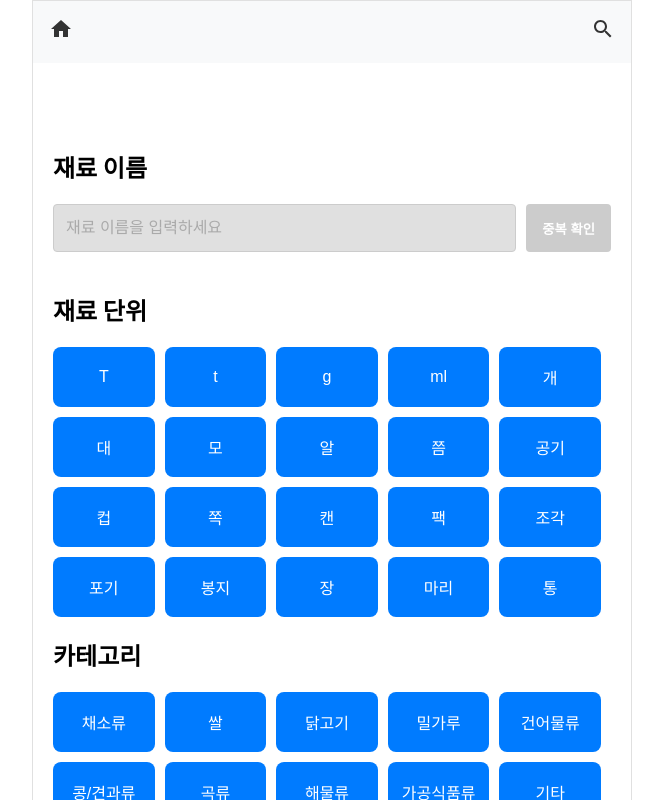
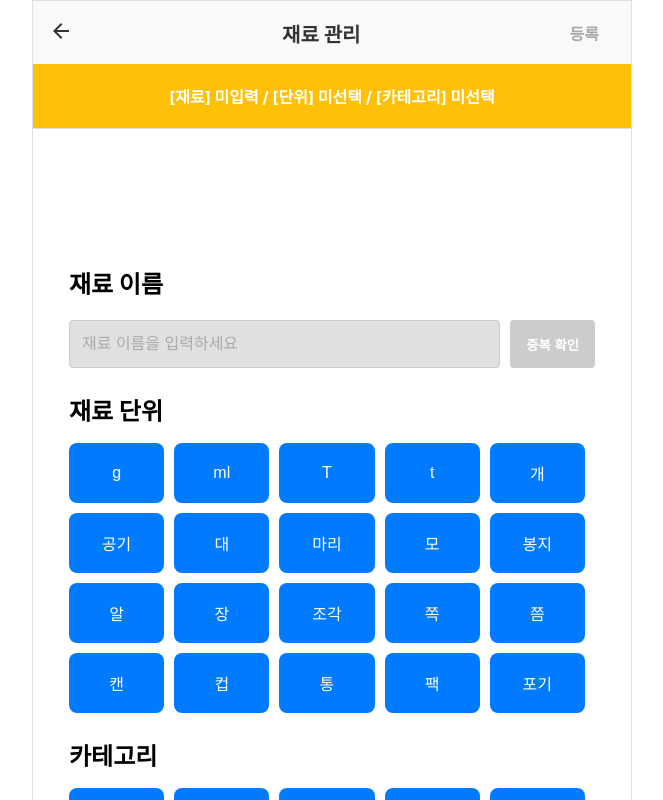
Before and after one commit to devRonPark/costcook-frontend, a React (Create React App) app: page /admin/material in a window 1280 px wide. Shown: the top 800 px of the page, without its empty margins (308-971 px from the left). Built offline with nearby package versions, Linux system fonts and the light colour scheme.

Commit message:
Feat: 관리자 재료 등록 화면 (#2)
관리자 form 헤더를 만들었습니다.

```diff
--- a/src/assets/data/categories.json
+++ b/src/assets/data/categories.json
@@ -1,17 +1,17 @@
 [
+  { "id": 9, "name": "가공식품류" },
+  { "id": 5, "name": "건어물류" },
+  { "id": 7, "name": "곡류" },
+  { "id": 13, "name": "과일류" },
+  { "id": 10, "name": "기타" },
+  { "id": 12, "name": "달걀/유제품" },
+  { "id": 3, "name": "닭고기" },
+  { "id": 11, "name": "돼지고기" },
+  { "id": 4, "name": "밀가루" },
+  { "id": 29, "name": "버섯류" },
+  { "id": 28, "name": "소고기" },
+  { "id": 2, "name": "쌀" },
   { "id": 1, "name": "채소류" },
-  { "id": 2, "name": "쌀" },
-  { "id": 3, "name": "닭고기" },
-  { "id": 4, "name": "밀가루" },
-  { "id": 5, "name": "건어물류" },
   { "id": 6, "name": "콩/견과류" },
-  { "id": 7, "name": "곡류" },
-  { "id": 8, "name": "해물류" },
-  { "id": 9, "name": "가공식품류" },
-  { "id": 10, "name": "기타" },
-  { "id": 11, "name": "돼지고기" },
-  { "id": 12, "name": "달걀/유제품" },
-  { "id": 13, "name": "과일류" },
-  { "id": 28, "name": "소고기" },
-  { "id": 29, "name": "버섯류" }
+  { "id": 8, "name": "해물류" }
 ]
--- a/src/assets/data/units.json
+++ b/src/assets/data/units.json
@@ -1,22 +1,22 @@
 [
+  { "id": 3, "name": "g" },
+  { "id": 4, "name": "ml" },
   { "id": 1, "name": "T" },
   { "id": 2, "name": "t" },
-  { "id": 3, "name": "g" },
-  { "id": 4, "name": "ml" },
   { "id": 5, "name": "개" },
+  { "id": 10, "name": "공기" },
   { "id": 6, "name": "대" },
+  { "id": 19, "name": "마리" },
   { "id": 7, "name": "모" },
+  { "id": 17, "name": "봉지" },
   { "id": 8, "name": "알" },
+  { "id": 18, "name": "장" },
+  { "id": 15, "name": "조각" },
+  { "id": 12, "name": "쪽" },
   { "id": 9, "name": "쯤" },
-  { "id": 10, "name": "공기" },
+  { "id": 13, "name": "캔" },
   { "id": 11, "name": "컵" },
-  { "id": 12, "name": "쪽" },
-  { "id": 13, "name": "캔" },
+  { "id": 20, "name": "통" },
   { "id": 14, "name": "팩" },
-  { "id": 15, "name": "조각" },
-  { "id": 16, "name": "포기" },
-  { "id": 17, "name": "봉지" },
-  { "id": 18, "name": "장" },
-  { "id": 19, "name": "마리" },
-  { "id": 20, "name": "통" }
+  { "id": 16, "name": "포기" }
 ]
--- a/src/components/admin/AdminLayout.jsx
+++ b/src/components/admin/AdminLayout.jsx
@@ -1,19 +1,58 @@
-// src/components/admin/AdminLayout.js
-import React from 'react';
+// src/components/admin/AdminLayout.jsx
+import React, { useState } from 'react';
 import styled from 'styled-components';
-import Header from '../layout/Header';
+import FormHeader from './FormHeader';
+import ExitModal from './ExitModal';
 
-const AdminLayout = ({ children }) => (
+const AdminLayout = ({ children, title, rightLabel, isRegisterEnabled, isModified, onSubmit }) => {
+  const [isModalOpen, setIsModalOpen] = useState(false);
+
+  // 뒤로 가기 클릭 핸들러
+  const handleBackClick = () => {
+    if (isModified) {
+      setIsModalOpen(true); // 변경사항이 있는 경우 모달 열기
+    } else {
+      window.history.back(); // 변경사항이 없으면 그냥 뒤로가기
+    }
+  };
+
+  // 모달에서 "예"를 클릭했을 때 동작
+  const handleModalConfirm = () => {
+    setIsModalOpen(false);
+    window.history.back(); // 뒤로 가기
+  };
+
+  // 모달에서 "아니요"를 클릭했을 때 동작
+  const handleModalCancel = () => {
+    setIsModalOpen(false); // 모달 닫기
+  };
+
+  return (
     <Container>
       <FixedHeader>
-      <Header />
+        <FormHeader
+          title={title}
+          rightLabel={rightLabel}
+          isRegisterEnabled={isRegisterEnabled}
+          onBackClick={handleBackClick}
+          onSubmit={onSubmit} // 등록 버튼 클릭 시 호출할 함수 전달
+        />
       </FixedHeader>
       <Content>{children}</Content>
+
+      {/* ExitModal 컴포넌트 사용 */}
+      <ExitModal
+        isOpen={isModalOpen}
+        onConfirm={handleModalConfirm}
+        onCancel={handleModalCancel}
+      />
     </Container>
   );
+};
 
 export default AdminLayout;
 
+// 스타일 컴포넌트 정의
 const Container = styled.div`
   display: flex;
   flex-direction: column;
@@ -25,25 +64,18 @@ const Container = styled.div`
   border: 1px solid rgb(224, 224, 224);
   border-radius: 8px;
   background-color: white;
-  padding-top: 64px; /* 헤더 고정에 따른 여유 공간 확보 */
 `;
 
 const FixedHeader = styled.div`
   position: fixed;
   top: 0;
-  left: 50%; /* 중앙 정렬 */
+  left: 50%;
   transform: translateX(-50%);
   width: 100%;
   max-width: 600px;
-  padding: 16px 0; /* 위아래로 padding 설정 */
+  padding: 16px 0;
   background-color: #f8f9fa;
-  display: flex;
-  justify-content: space-between;
-  align-items: center;
-  box-sizing: border-box;
   z-index: 1000;
-
-  /* 전체 테두리를 적용하되 하단 테두리만 제거 */
   border: 1px solid rgb(224, 224, 224);
   border-bottom: none;
 `;
@@ -53,6 +85,6 @@ const Content = styled.div`
   width: 100%;
   padding: 20px;
   box-sizing: border-box;
-  margin-top: 64px; /* 고정된 헤더 높이만큼 여백 추가 */
-  overflow-y: auto; /* 콘텐츠 스크롤 */
+  overflow-y: auto;
+  margin-top: 64px;
 `;
--- a/src/components/admin/DuplicateContainer.jsx
+++ b/src/components/admin/DuplicateContainer.jsx
@@ -1,8 +1,7 @@
-// src/components/admin/DuplicateContainer.js
 import React, { useState, useEffect } from 'react';
 import styled from 'styled-components';
 
-const DuplicateContainer = ({ data, placeholder }) => {
+const DuplicateContainer = ({ data, placeholder, onCheckDuplicate }) => {
   const [inputValue, setInputValue] = useState('');
   const [isDuplicate, setIsDuplicate] = useState(null);
   const [isButtonDisabled, setIsButtonDisabled] = useState(true); // 버튼 비활성화 상태
@@ -21,6 +20,11 @@ const DuplicateContainer = ({ data, placeholder }) => {
     if (trimmedValue) {
       const duplicate = data.some((item) => item.name === trimmedValue);
       setIsDuplicate(duplicate);
+
+      // 부모 컴포넌트로 중복 여부와 입력값 전달
+      if (onCheckDuplicate) {
+        onCheckDuplicate(trimmedValue, duplicate);
+      }
     }
   };
 
--- /dev/null
+++ b/src/components/admin/ExitModal.jsx
@@ -0,0 +1,73 @@
+// src/components/common/ExitModal.jsx
+import React from 'react';
+import styled from 'styled-components';
+
+const ExitModal = ({ isOpen, onConfirm, onCancel }) => {
+  if (!isOpen) {
+    return null; // 모달이 열려 있지 않으면 렌더링하지 않음
+  }
+
+  return (
+    <ModalOverlay>
+      <ModalContent>
+        <ModalText>변경사항이 있습니다. 정말로 나가시겠습니까?</ModalText>
+        <ModalButtons>
+          <ModalButton onClick={onConfirm} primary>
+            예
+          </ModalButton>
+          <ModalButton onClick={onCancel}>아니요</ModalButton>
+        </ModalButtons>
+      </ModalContent>
+    </ModalOverlay>
+  );
+};
+
+export default ExitModal;
+
+// 스타일 컴포넌트 정의
+const ModalOverlay = styled.div`
+  position: fixed;
+  top: 0;
+  left: 0;
+  right: 0;
+  bottom: 0;
+  background-color: rgba(0, 0, 0, 0.5);
+  display: flex;
+  align-items: center;
+  justify-content: center;
+  z-index: 2000;
+`;
+
+const ModalContent = styled.div`
+  background-color: white;
+  padding: 40px; /* padding을 더 크게 해서 모양을 더 예쁘게 */
+  border-radius: 12px; /* 더 부드러운 모서리 */
+  width: 525px; /* 모달의 너비를 조금 늘려 시각적으로 더 안정감 */
+  box-shadow: 0 8px 16px rgba(0, 0, 0, 0.2);
+  text-align: center;
+`;
+
+const ModalText = styled.p`
+  margin-bottom: 24px;
+  font-size: 1.2rem;
+  color: #333;
+`;
+
+const ModalButtons = styled.div`
+  display: flex;
+  justify-content: center;
+  gap: 16px; /* 버튼 사이의 간격을 좀 더 넓게 */
+`;
+
+const ModalButton = styled.button`
+  padding: 16px 32px; /* 버튼 크기 증가 */
+  font-size: 1.1rem; /* 버튼 텍스트 크기 증가 */
+  border: none;
+  border-radius: 8px; /* 버튼 모서리 둥글게 */
+  cursor: pointer;
+  background-color: ${(props) => (props.primary ? '#007bff' : '#aaa')};
+  color: white;
+  &:hover {
+    background-color: ${(props) => (props.primary ? '#0056b3' : '#888')};
+  }
+`;
--- /dev/null
+++ b/src/components/admin/FormHeader.jsx
@@ -0,0 +1,77 @@
+// src/components/admin/FormHeader.jsx
+import React from 'react';
+import styled from 'styled-components';
+import ArrowBackIcon from '@mui/icons-material/ArrowBack';
+
+const FormHeader = ({ title, rightLabel, isRegisterEnabled, onBackClick, onSubmit }) => (
+  <HeaderContainer>
+    <IconWrapper onClick={onBackClick}>
+      <ArrowBackIconStyled />
+    </IconWrapper>
+    <Title>{title}</Title>
+    <RightContainer>
+      {rightLabel && (
+        <RegisterLabel
+          isEnabled={isRegisterEnabled}
+          onClick={isRegisterEnabled ? onSubmit : undefined}
+        >
+          {rightLabel}
+        </RegisterLabel>
+      )}
+    </RightContainer>
+  </HeaderContainer>
+);
+
+export default FormHeader;
+
+// 스타일 컴포넌트 정의
+const HeaderContainer = styled.header`
+  box-sizing: border-box;
+  width: 100%;
+  padding: 0 16px;
+  display: flex;
+  align-items: center;
+  justify-content: space-between;
+  background-color: #f8f9fa;
+  height: 64px;
+  position: fixed;
+  top: 0;
+  left: 50%;
+  transform: translateX(-50%);
+  z-index: 1000;
+`;
+
+const IconWrapper = styled.div`
+  cursor: pointer;
+  color: #333;
+  &:hover {
+    color: #007bff;
+  }
+`;
+
+const ArrowBackIconStyled = styled(ArrowBackIcon)`
+  width: 24px;
+  height: 24px;
+`;
+
+const Title = styled.h1`
+  font-size: 1.25rem;
+  font-weight: bold;
+  color: #333;
+  margin: 0;
+  text-align: center;
+  flex-grow: 1;
+`;
+
+const RightContainer = styled.div`
+  display: flex;
+  align-items: center;
+`;
+
+const RegisterLabel = styled.span`
+  margin-right: 16px;
+  font-size: 1rem;
+  color: ${(props) => (props.isEnabled ? '#007bff' : '#aaa')};
+  cursor: ${(props) => (props.isEnabled ? 'pointer' : 'not-allowed')};
+  font-weight: bold;
+`;
--- a/src/pages/admin/MaterialPage.jsx
+++ b/src/pages/admin/MaterialPage.jsx
@@ -1,41 +1,178 @@
-import React from 'react';
+// src/pages/admin/MaterialPage.jsx
+import React, { useState, useRef, useEffect } from 'react';
+import { useNavigate } from 'react-router-dom';
+import styled from 'styled-components';
+import axios from 'axios'; // 서버에 데이터를 보내기 위해 추가
 import AdminLayout from '../../components/admin/AdminLayout';
 import ButtonContainer from '../../components/admin/ButtonContainer';
 import DuplicateContainer from '../../components/admin/DuplicateContainer';
 import unitsData from '../../assets/data/units.json';
 import categoriesData from '../../assets/data/categories.json';
-import materialsData from '../../assets/data/materials.json'; // 재료 데이터
+import materialsData from '../../assets/data/materials.json';
 
 const MaterialPage = () => {
-  const handleItemClick = (item) => {
+  const [selectedMaterial, setSelectedMaterial] = useState('');
+  const [selectedUnit, setSelectedUnit] = useState(null);
+  const [selectedCategory, setSelectedCategory] = useState(null);
+  const [shouldAnimate, setShouldAnimate] = useState(false);
 
+  const textRef = useRef(null);
+
+  useEffect(() => {
+    if (textRef.current) {
+      const containerWidth = textRef.current.parentElement.offsetWidth;
+      const textWidth = textRef.current.scrollWidth;
+      setShouldAnimate(textWidth > containerWidth);
+    }
+  }, [selectedMaterial, selectedUnit, selectedCategory]);
+
+  const handleCheckDuplicate = (materialName, isDuplicate) => {
+    if (!isDuplicate) {
+      setSelectedMaterial(materialName);
+    } else {
+      alert('이미 존재하는 재료입니다. 다른 이름을 선택해주세요.');
+      setSelectedMaterial('');
+    }
+  };
+
+  const handleUnitSelect = (unit) => {
+    setSelectedUnit(selectedUnit === unit.id ? null : unit.id);
+  };
+
+  const handleCategorySelect = (category) => {
+    setSelectedCategory(selectedCategory === category.id ? null : category.id);
+  };
+
+  // "등록" 버튼 활성화 여부 결정
+  const isRegisterEnabled = Boolean(selectedMaterial) && selectedUnit !== null && selectedCategory !== null;
+
+  // 하나 이상의 입력된 값이 있는지 여부 판단
+  const isModified = Boolean(selectedMaterial) || selectedUnit !== null || selectedCategory !== null;
+
+  // 서버로 등록 요청
+  const onSubmit = async () => {
+    try {
+      const requestData = {
+        material: selectedMaterial,
+        unitId: selectedUnit,
+        categoryId: selectedCategory,
+      };
+
+      const response = await axios.post('/api/admin/ingredients', requestData);
+
+      if (response.status === 200) {
+        alert('재료가 성공적으로 등록되었습니다!');
+      } else {
+        alert('등록에 실패했습니다. 다시 시도해주세요.');
+      }
+    } catch (error) {
+      console.error('서버 통신 에러:', error);
+      // alert('서버와 통신 중 문제가 발생했습니다. 다시 시도해주세요.');
+      alert(`API: /api/admin/ingredients\n\n데이터: ${JSON.stringify({
+        material: selectedMaterial,
+        unitId: selectedUnit,
+        categoryId: selectedCategory,
+      }, null, 2)}`);
+    }
   };
 
   return (
-    <AdminLayout>
-      <h2>재료 이름</h2>
+    <AdminLayout
+      title="재료 관리"
+      rightLabel="등록"
+      isRegisterEnabled={isRegisterEnabled}
+      isModified={isModified} // 입력값 변경 여부 전달
+      onSubmit={onSubmit} // 등록 함수 전달
+    >
+      <SelectedInfoContainer>
+        <MarqueeText ref={textRef} shouldAnimate={shouldAnimate}>
+          {[`[재료] ${selectedMaterial || '미입력'} / `,
+          `[단위] ${selectedUnit !== null ? `${unitsData.find((unit) => unit.id === selectedUnit)?.name}` : '미선택'} / `,
+          `[카테고리] ${selectedCategory !== null ? `${categoriesData.find((category) => category.id === selectedCategory)?.name}` : '미선택'}`].join('')}
+        </MarqueeText>
+      </SelectedInfoContainer>
+
+      <ContentContainer>
+        <Section>
+          <SectionTitle>재료 이름</SectionTitle>
           <DuplicateContainer
             data={materialsData}
             placeholder="재료 이름을 입력하세요"
+            onCheckDuplicate={handleCheckDuplicate}
           />
+        </Section>
 
-      <br/>
-
-      <h2>재료 단위</h2><br/>
+        <Section>
+          <SectionTitle>재료 단위</SectionTitle>
           <ButtonContainer
             items={unitsData.map((unit) => ({ ...unit, type: 'unit' }))}
-        onItemClick={handleItemClick}
+            onItemClick={handleUnitSelect}
           />
+        </Section>
 
-      <br />
-
-      <h2>카테고리</h2><br/>
+        <Section>
+          <SectionTitle>카테고리</SectionTitle>
           <ButtonContainer
             items={categoriesData.map((category) => ({ ...category, type: 'category' }))}
-        onItemClick={handleItemClick}
+            onItemClick={handleCategorySelect}
           />
+        </Section>
+      </ContentContainer>
     </AdminLayout>
   );
 };
 
 export default MaterialPage;
+
+// 스타일 컴포넌트 정의
+const SelectedInfoContainer = styled.div`
+  position: fixed;
+  top: 64px;
+  left: 50%;
+  transform: translateX(-50%);
+  width: 100%;
+  max-width: 600px;
+  padding: 20px;
+  background-color: #ffc107;
+  color: white;
+  text-align: center;
+  font-weight: bold;
+  z-index: 1000;
+  box-sizing: border-box;
+  border: 1px solid rgb(224, 224, 224);
+  border-top: none;
+`;
+
+const MarqueeText = styled.div`
+  display: inline-block;
+  white-space: nowrap;
+  ${({ shouldAnimate }) =>
+    shouldAnimate
+      ? `animation: marquee 15s linear infinite;`
+      : 'transform: translateX(0); text-align: center;'}
+
+  @keyframes marquee {
+    0% {
+      transform: translateX(100%);
+    }
+    100% {
+      transform: translateX(-100%);
+    }
+  }
+`;
+
+const ContentContainer = styled.div`
+  padding: 16px;
+  width: 100%;
+  max-width: 600px;
+  box-sizing: border-box;
+  margin-top: 140px;
+`;
+
+const Section = styled.div`
+  margin-top: 24px;
+`;
+
+const SectionTitle = styled.h2`
+  margin-bottom: 16px;
+`;
```
Also changed, not shown: src/pages/admin/RecipePage.jsx (added). Lines whose indentation alone changed are shown as unchanged.
